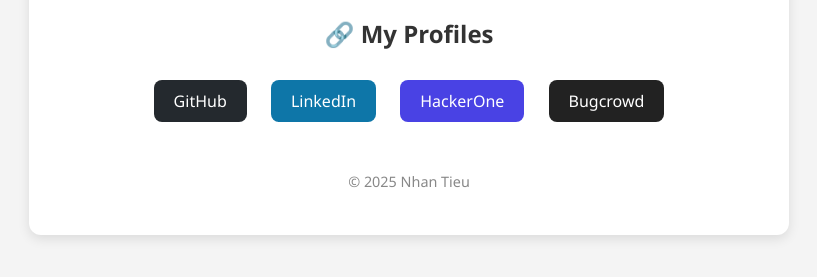
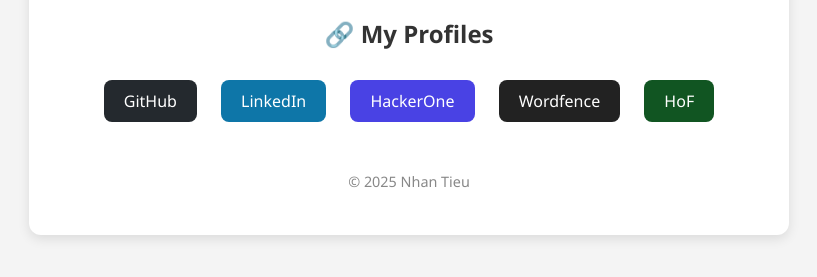
Before and after one commit to tptnhanan2001/tptnhanan2001.github.io, a plain HTML site: page index.html in a window 1280 px wide. Shown: the part 221-498 px from the top of the page, without its empty margins (231-1048 px from the left). Drawn offline with Linux system fonts and the light colour scheme.

Commit message:
Update index.html

```diff
--- a/index.html
+++ b/index.html
@@ -61,9 +61,11 @@
     <h2>🔗 My Profiles</h2>
     <div class="social-links">
       <a href="https://github.com/yourusername" class="github" target="_blank">GitHub</a>
-      <a href="https://www.linkedin.com/in/yourlinkedin/" class="linkedin" target="_blank">LinkedIn</a>
-      <a href="https://hackerone.com/yourhandle" class="hackerone" target="_blank">HackerOne</a>
-      <a href="https://bugcrowd.com/yourhandle" style="background-color: #222;" target="_blank">Bugcrowd</a>
+      <a href="https://www.linkedin.com/in/nhan-tieu-pham-trong-5177382bb/" class="linkedin" target="_blank">LinkedIn</a>
+      <a href="https://hackerone.com/nhantieu" class="hackerone" target="_blank">HackerOne</a>
+      <a href="https://www.wordfence.com/threat-intel/vulnerabilities/researchers/tieu-nhan" style="background-color: #222;" target="_blank">Wordfence</a>
+      <a href="#" style="background-color: #152;" target="_blank">HoF</a>
+
     </div>
 
     <p style="margin-top: 40px; font-size: 0.9em; color: #888;">© 2025 Nhan Tieu</p>
```
